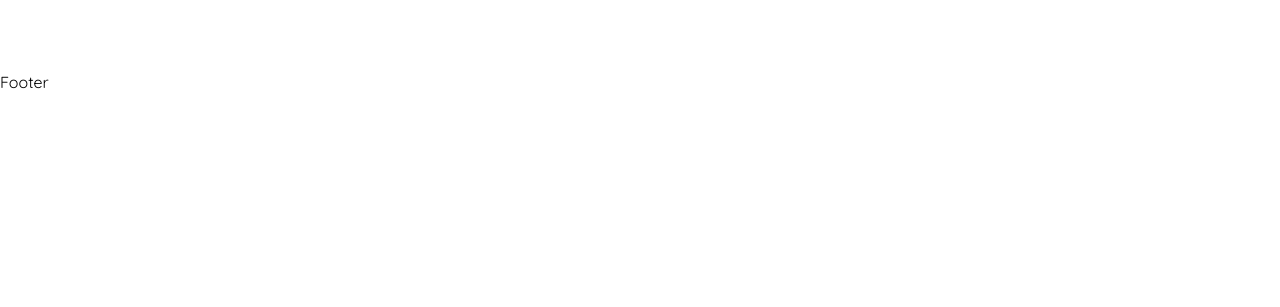
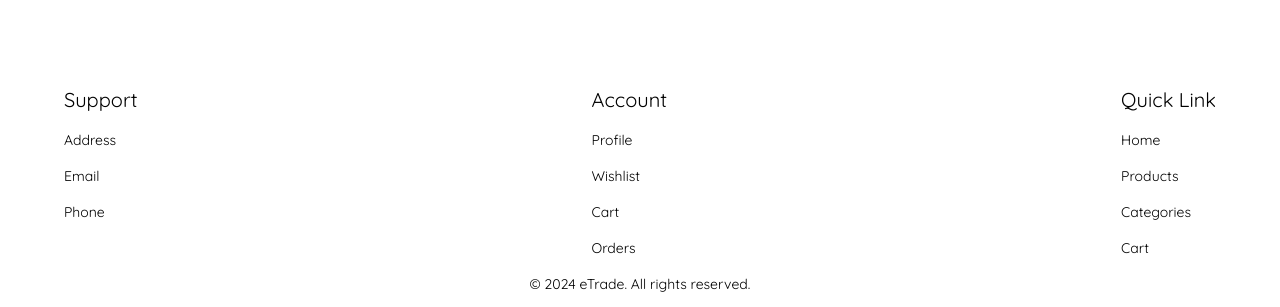
Before and after one commit to mmesomaokenwa/frontend-test, a Next.js app: page /product/new in a window 1280 px wide. Shown: the part 798-1105 px from the top of the page. Before the commit the page ends 892 px from the top, so only its background shows below. Built offline with nearby package versions, Linux system fonts and the light colour scheme; no server answers; the database is empty.

Commit message:
add footer

```diff
--- a/src/components/forms/ProductForm.tsx
+++ b/src/components/forms/ProductForm.tsx
@@ -23,6 +23,7 @@ const ProductForm = ({ product, action }: PropsType) => {
   const [formState, formAction] = useFormState(action === 'create' ? createProduct : editProduct, initialState)
   const [errors, setErrors] = useState<Issues | null>(null)
   const [images, setImages] = useState<ProductFormValues['images']>([])
+  const [category, setCategory] = useState<ProductFormValues['category']>(product?.category || '')
 
   const ref = useRef<HTMLFormElement>(null)
 
@@ -133,7 +134,8 @@ const ProductForm = ({ product, action }: PropsType) => {
           <CategorySelect
             id="category"
             name="category"
-            defaultValue={product?.category?.id}
+            value={category}
+            onChange={(e) => setCategory(e.target.value)} // making this a controlled input because defaultValue showcases an issue in select
             className="p-[9px] border border-gray-300 rounded-md"
           />
           <small role='status' className="text-red-500">{errors?.category || formState?.fieldErrors?.category}</small>
--- a/src/components/general/Footer.tsx
+++ b/src/components/general/Footer.tsx
@@ -2,8 +2,46 @@ import React from 'react'
 
 const Footer = () => {
   return (
-    <footer>Footer</footer>
-  )
+    <footer className="w-full p-4">
+      <div className="w-full max-w-6xl mx-auto flex flex-col gap-4">
+        <div className="flex lg:justify-between gap-4 flex-wrap">
+          <div className="flex flex-col gap-4">
+            <p className="md:text-lg lg:text-xl font-semibol">
+              Support
+            </p>
+            <ul className="flex flex-col gap-4 text-sm">
+              <li>Address</li>
+              <li>Email</li>
+              <li>Phone</li>
+            </ul>
+          </div>
+          <div className="flex flex-col gap-4">
+            <p className="md:text-lg lg:text-xl font-semibol">
+              Account
+            </p>
+            <ul className="flex flex-col gap-4 text-sm">
+              <li>Profile</li>
+              <li>Wishlist</li>
+              <li>Cart</li>
+              <li>Orders</li>
+            </ul>
+          </div>
+          <div className="flex flex-col gap-4">
+            <p className="md:text-lg lg:text-xl font-semibol">
+              Quick Link
+            </p>
+            <ul className="flex flex-col gap-4 text-sm">
+              <li>Home</li>
+              <li>Products</li>
+              <li>Categories</li>
+              <li>Cart</li>
+            </ul>
+          </div>
+        </div>
+        <p className="text-center text-sm">© 2024 eTrade. All rights reserved.</p>
+      </div>
+    </footer>
+  );
 }
 
 export default Footer
```
